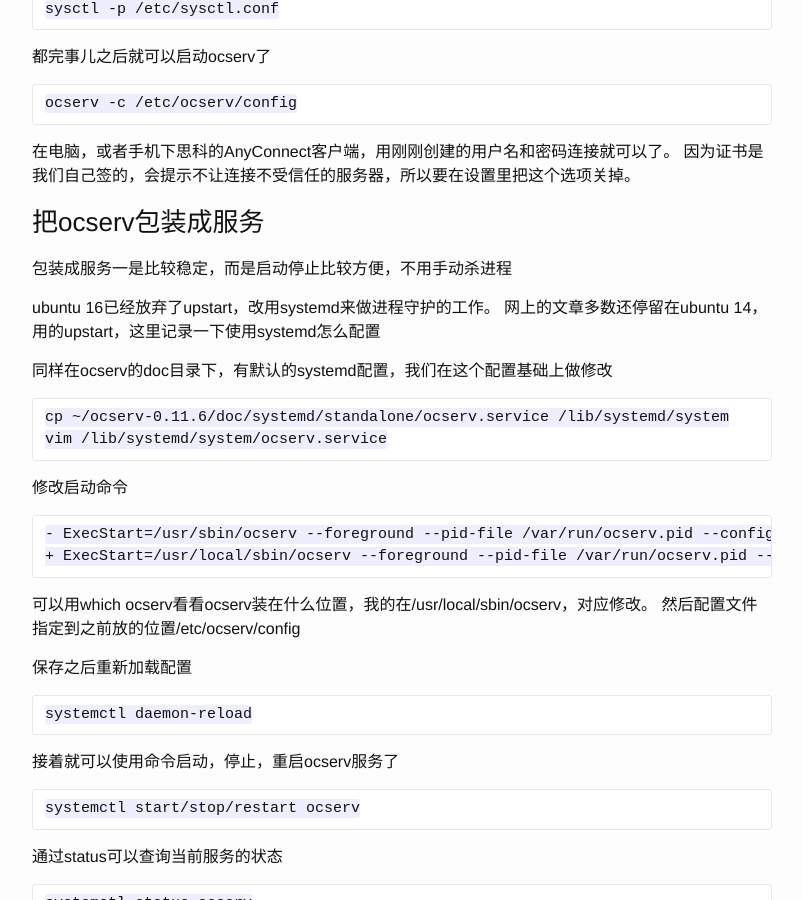
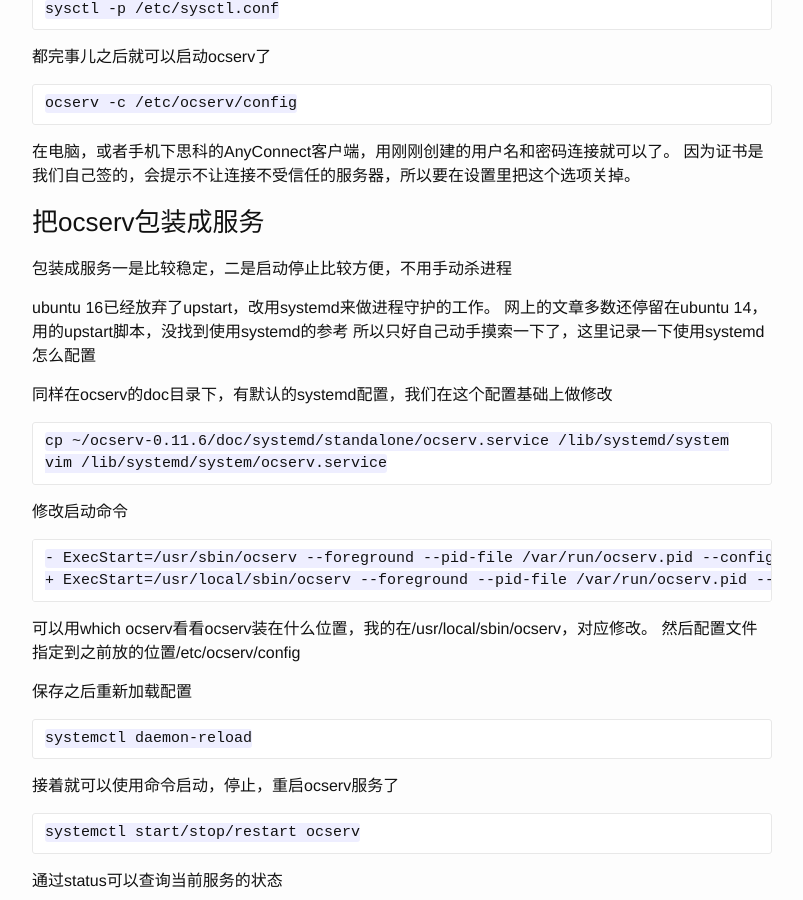
Before and after one commit to liuyuekeng/liuyuekeng.github.io, a Jekyll site: the page built from _posts/2017-02-14-AnyConnect-Server.md, in a window 1280 px wide and 900 px high, scrolled down 3116 px. Shown: the whole window, without its empty margins (238-1041 px from the left). Built offline with Jekyll 4.4.1, drawn with Linux system fonts in a browser that asks for light colours.

Commit message:
Update 2017-02-14-AnyConnect-Server.md

```diff
--- a/_posts/2017-02-14-AnyConnect-Server.md
+++ b/_posts/2017-02-14-AnyConnect-Server.md
@@ -146,10 +146,11 @@
 
 ### 把ocserv包装成服务
 
-包装成服务一是比较稳定，而是启动停止比较方便，不用手动杀进程
+包装成服务一是比较稳定，二是启动停止比较方便，不用手动杀进程
 
 ubuntu 16已经放弃了upstart，改用systemd来做进程守护的工作。
-网上的文章多数还停留在ubuntu 14，用的upstart，这里记录一下使用systemd怎么配置
+网上的文章多数还停留在ubuntu 14，用的upstart脚本，没找到使用systemd的参考
+所以只好自己动手摸索一下了，这里记录一下使用systemd怎么配置
 
 同样在ocserv的doc目录下，有默认的systemd配置，我们在这个配置基础上做修改
 
```
